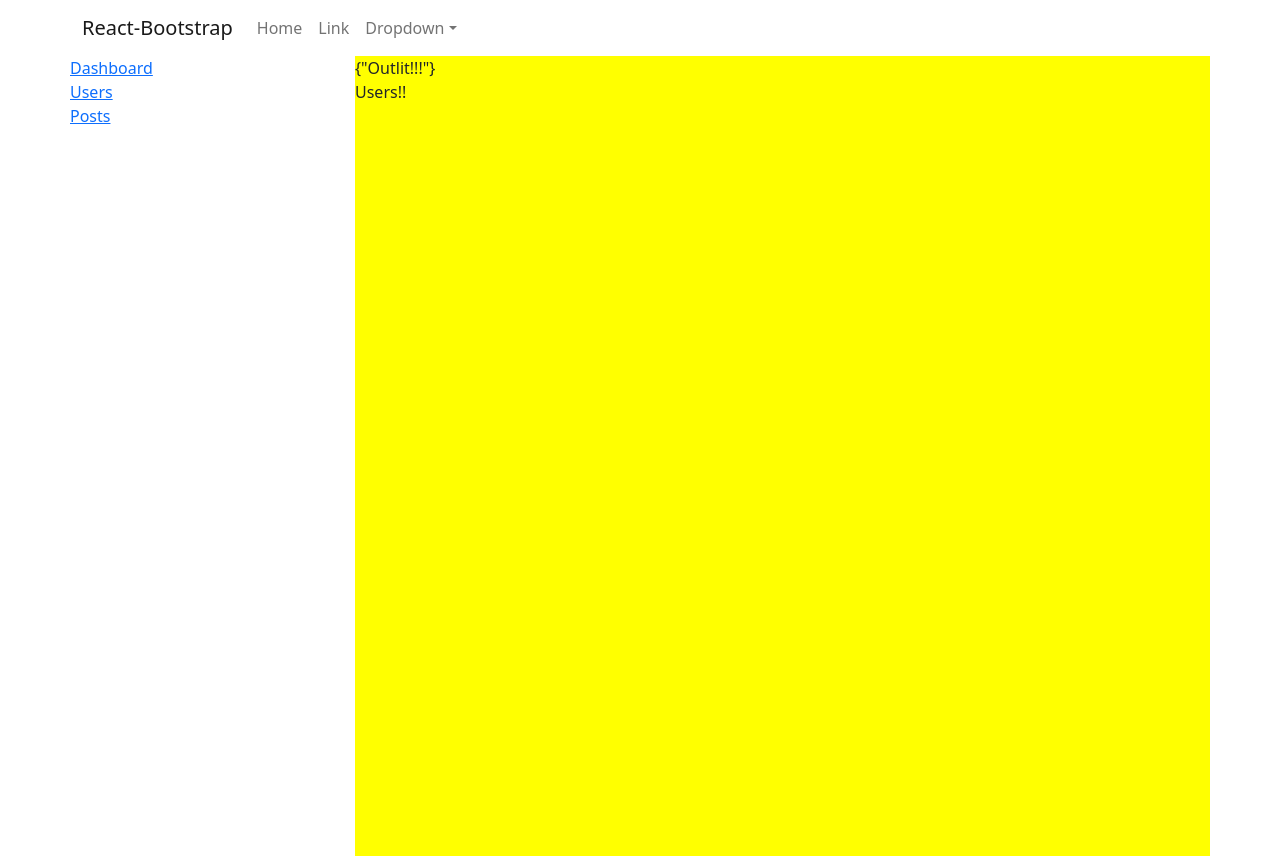
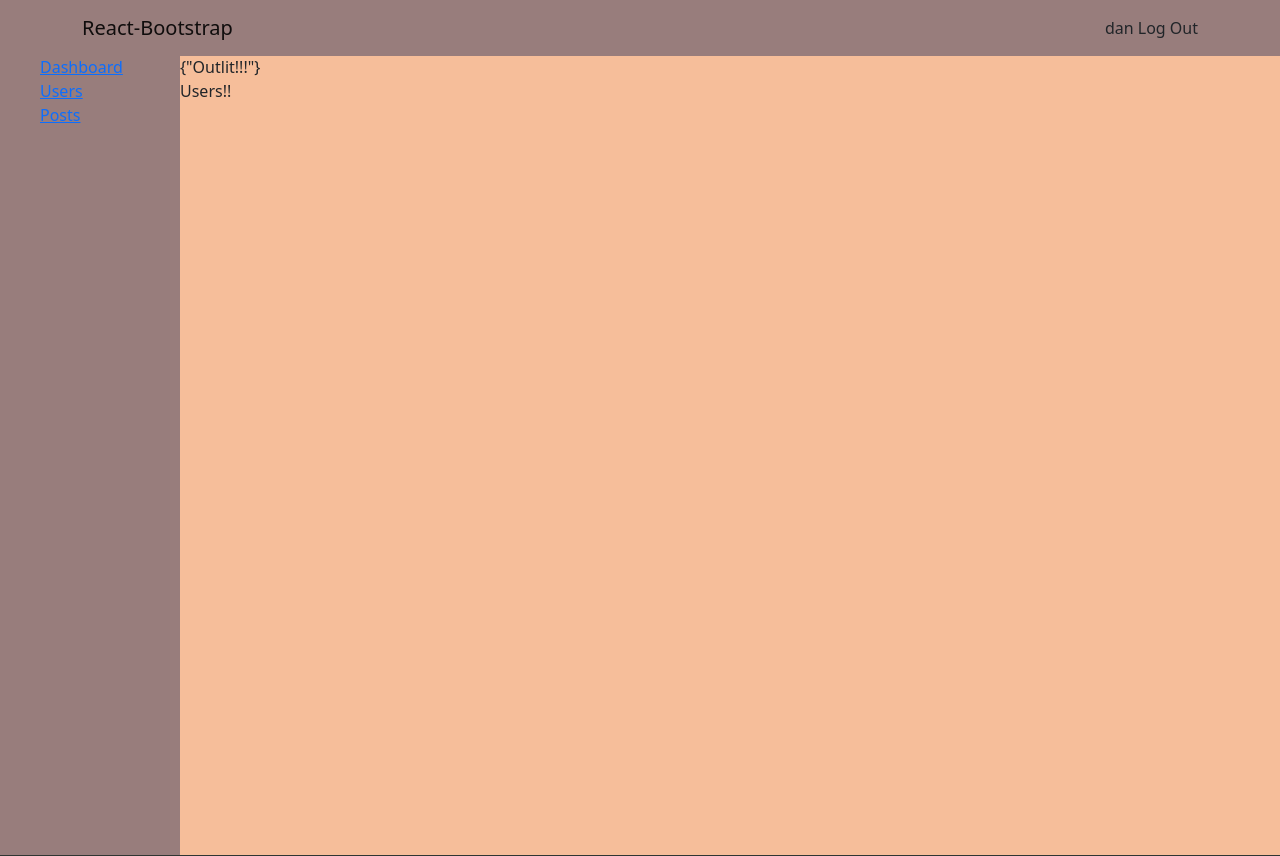
Before and after one commit to nycosborne/blog.nycosborne, a React (Vite) app in the folder react/: page /users in a window 1280 px wide. Built offline with nearby package versions, Linux system fonts and the light colour scheme.

Commit message:
Navbar styles

```diff
--- a/react/src/components/DefaultLayout.jsx
+++ b/react/src/components/DefaultLayout.jsx
@@ -8,25 +8,26 @@ import NavBar from "./NavBar.jsx";
 
 function DefaultLayout() {
 
-    const {user, token} = useStateContext();
+    const {token} = useStateContext();
 
     const styles = {
         container: {
-
+            maxWidth: '100%',
         },
         left: {
             overflowY: '100%',
+            width: '180px',
             padding: 0,
+            paddingLeft: 40,
             height: window.innerHeight,
-            backgroundColor: 'white',
-            transition: 'all 2.2s',
+            backgroundColor: '#987D7C'
         },
         right: {
-            height: window.innerHeight, // I want to change this
+            height: window.innerHeight,
             padding: 0,
             margin: 0,
             overflow: 'hidden',
-            backgroundColor: 'yellow'
+            backgroundColor: '#F6BE9A'
         },
         row: {
             marginBottom: 0
@@ -41,20 +42,25 @@ function DefaultLayout() {
     return (
         <div>
             <NavBar/>
-            <Container>
+            <Container fluid>
             <Row>
-                    <Col xs="12" sm="4" md="4" lg="3" style={ styles.left }>
+                <Col xs={4} sm={4} md={4} lg={4} style={ styles.left }>
                     <Row><Link to="/dashboard">Dashboard</Link></Row>
                     <Row><Link to="/users">Users</Link></Row>
                     <Row><Link to="/posts">Posts</Link></Row>
                 </Col>
-                    <Col xs="12" sm="8" md="8" lg="9" style={ styles.right }>
+
+                <Col style={ styles.right }>
                     {`{"Outlit!!!"}`}
                     <Outlet/>
                 </Col>
+
             </Row>
             </Container>
         </div>
+
+
+
     );
 }
 
--- a/react/src/components/NavBar.jsx
+++ b/react/src/components/NavBar.jsx
@@ -2,30 +2,49 @@ import Container from 'react-bootstrap/Container';
 import Nav from 'react-bootstrap/Nav';
 import Navbar from 'react-bootstrap/Navbar';
 import NavDropdown from 'react-bootstrap/NavDropdown';
+import {Link} from "react-router-dom";
+import Row from "react-bootstrap/Row";
+import {useStateContext} from "../context/ContextProvider.jsx";
 
 function NavBar() {
+
+    const {user} = useStateContext();
+
+    const styles = {
+        container: {
+            backgroundColor: '#987D7C',
+            overflowX: '100%',
+        }
+
+    }
+
+    const onLogout = (ev) => {
+        ev.preventDefault();
+    }
+
     return (
-        <Navbar bg="gray" expand="lg">
+        <Navbar style={styles.container} expand="xxl'" fixed={"top"}>
             <Container>
                 <Navbar.Brand href="#home">React-Bootstrap</Navbar.Brand>
-                <Navbar.Toggle aria-controls="basic-navbar-nav" />
-                <Navbar.Collapse id="basic-navbar-nav">
-                    <Nav className="me-auto">
-                        <Nav.Link href="#home">Home</Nav.Link>
-                        <Nav.Link href="#link">Link</Nav.Link>
-                        <NavDropdown title="Dropdown" id="basic-nav-dropdown">
-                            <NavDropdown.Item href="#action/3.1">Action</NavDropdown.Item>
-                            <NavDropdown.Item href="#action/3.2">
-                                Another action
-                            </NavDropdown.Item>
-                            <NavDropdown.Item href="#action/3.3">Something</NavDropdown.Item>
-                            <NavDropdown.Divider />
-                            <NavDropdown.Item href="#action/3.4">
-                                Separated link
-                            </NavDropdown.Item>
-                        </NavDropdown>
-                    </Nav>
-                </Navbar.Collapse>
+                <Nav.Link href="#" onClick={onLogout}> {user.name} Log Out</Nav.Link>
+                {/*<Navbar.Toggle aria-controls="basic-navbar-nav" />*/}
+                {/*<Navbar.Collapse id="basic-navbar-nav">*/}
+                {/*    <Nav className="me-auto">*/}
+                {/*        <Nav.Link href="#home">Home</Nav.Link>*/}
+                {/*        <Nav.Link href="#link">Link</Nav.Link>*/}
+                {/*        <NavDropdown title="Dropdown" id="basic-nav-dropdown">*/}
+                {/*            <NavDropdown.Item href="#action/3.1">Action</NavDropdown.Item>*/}
+                {/*            <NavDropdown.Item href="#action/3.2">*/}
+                {/*                Another action*/}
+                {/*            </NavDropdown.Item>*/}
+                {/*            <NavDropdown.Item href="#action/3.3">Something</NavDropdown.Item>*/}
+                {/*            <NavDropdown.Divider />*/}
+                {/*            <NavDropdown.Item href="#action/3.4">*/}
+                {/*                Separated link*/}
+                {/*            </NavDropdown.Item>*/}
+                {/*        </NavDropdown>*/}
+                {/*    </Nav>*/}
+                {/*</Navbar.Collapse>*/}
             </Container>
         </Navbar>
     );
--- a/react/src/context/ContextProvider.jsx
+++ b/react/src/context/ContextProvider.jsx
@@ -9,7 +9,9 @@ const StateContext = createContext({
 
 export const ContextProvider = ({children}) => {
 
-    const [user, setUser ] = useState({});
+    const [user, setUser ] = useState({
+        name: "dan"
+    });
     // const [token, _setToken ] = useState(localStorage.getItem('ACCESS_TOKEN'));
     const [token, _setToken ] = useState('123');
 
--- a/react/src/index.css
+++ b/react/src/index.css
@@ -1,3 +1,11 @@
-.gutter {
-    background: aquamarine;
+
+body {
+    margin: 0;
+    font-family: -apple-system, BlinkMacSystemFont, 'Segoe UI', 'Roboto', 'Oxygen',
+    'Ubuntu', 'Cantarell', 'Fira Sans', 'Droid Sans', 'Helvetica Neue',
+    sans-serif;
+    -webkit-font-smoothing: antialiased;
+    -moz-osx-font-smoothing: grayscale;
+    background: #2E3532!important;
+    padding-top: 55px ;
 }
```
Lines whose indentation alone changed are shown as unchanged.
